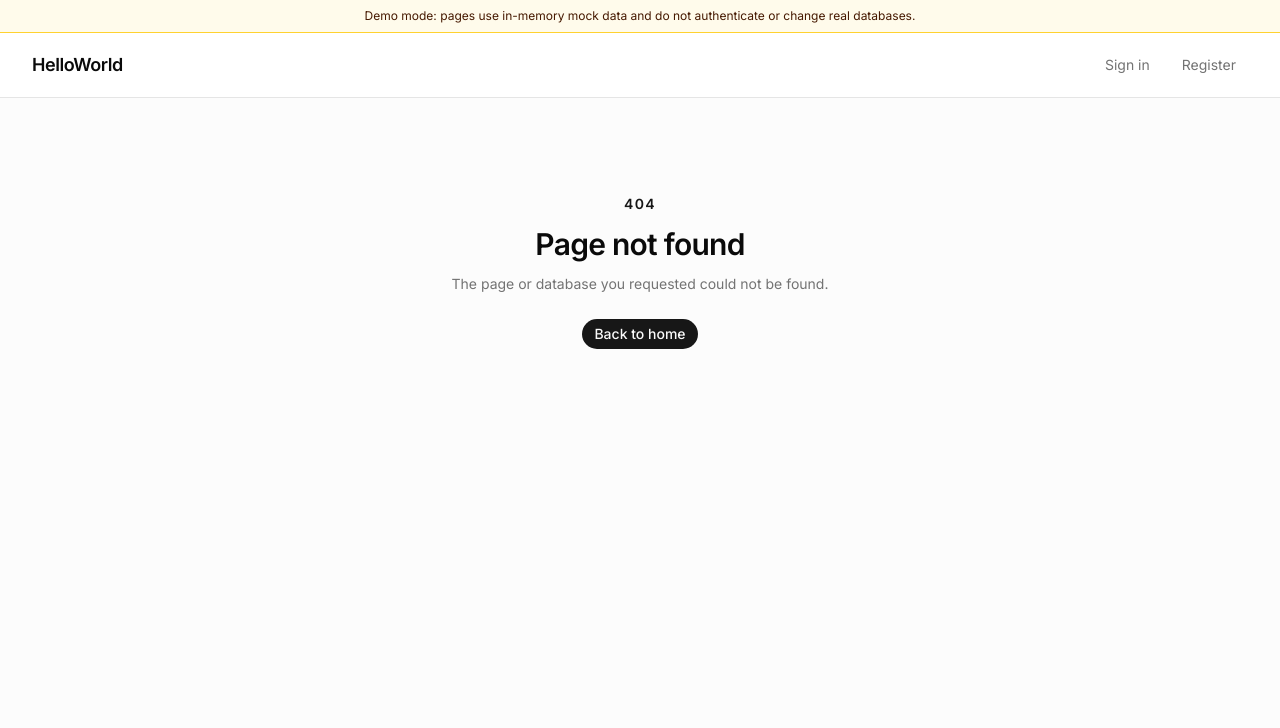
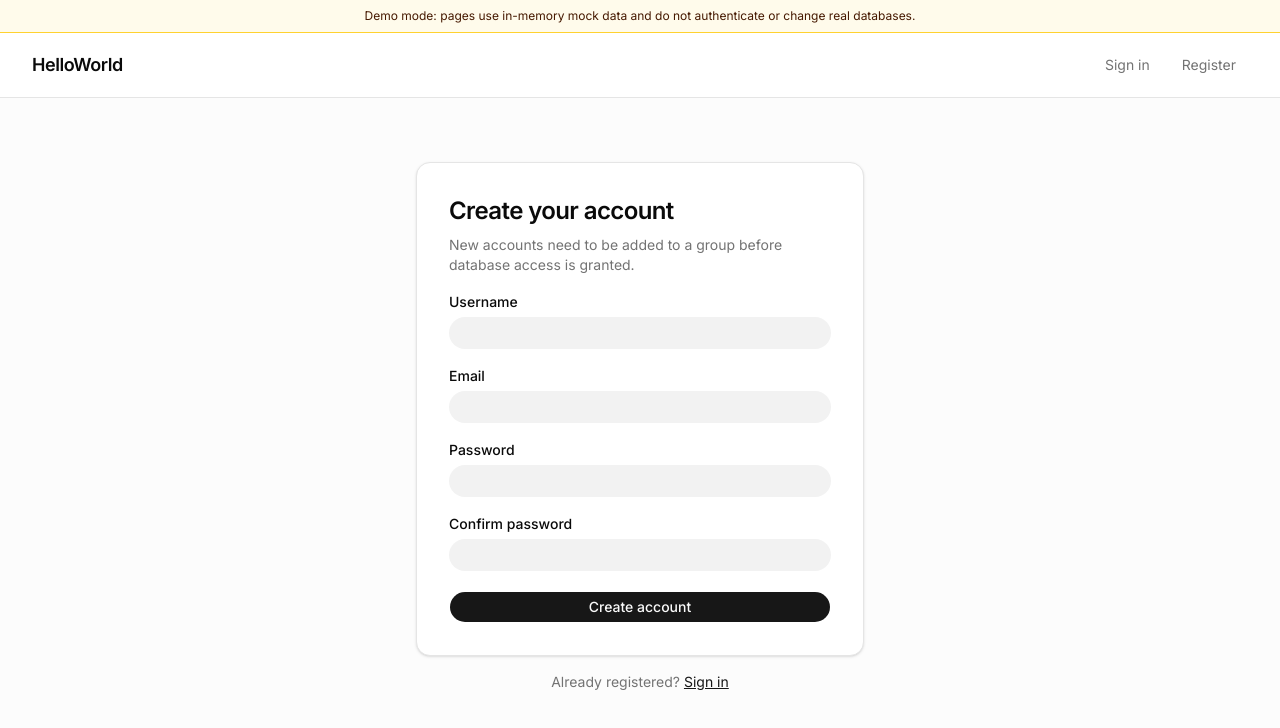
Before and after one commit to SlackingSlothh/hello-world, a Next.js app in the folder frontend/: page /register in a window 1280 px wide. Before the commit this address had no page. Shown: the top 728 px of the page. Built offline with nearby package versions, Linux system fonts and the light colour scheme.

Commit message:
feat: add register page

```diff
--- /dev/null
+++ b/frontend/src/app/register/page.tsx
@@ -0,0 +1,16 @@
+import Link from "next/link";
+import { PublicLayout } from "@/components/shared/layouts";
+import { AuthPageForm } from "@/components/pages/page-clients";
+
+export default function RegisterPage() {
+  return (
+    <PublicLayout>
+      <div className="space-y-4 py-8">
+        <AuthPageForm mode="register" />
+        <p className="text-center text-sm text-muted-foreground">
+          Already registered? <Link className="text-primary underline" href="/login">Sign in</Link>
+        </p>
+      </div>
+    </PublicLayout>
+  );
+}
```
